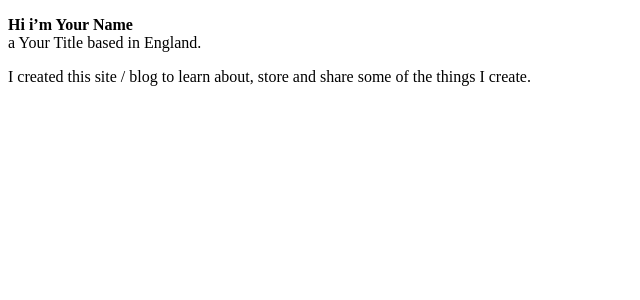
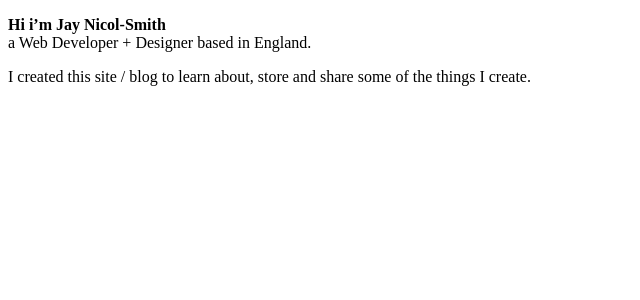
Before and after one commit to Jayziv/summer-project, a Next.js app: page / in a window 1280 px wide. Shown: the top 300 px of the page, without its empty margins (0-640 px from the left). Built offline with nearby package versions, Linux system fonts and the light colour scheme.

Commit message:
user revert

```diff
--- a/configs/user.js
+++ b/configs/user.js
@@ -1,5 +1,4 @@
-//Copy this to ../gitignore/ then enter your details TODO: add /contact details
 export const user = {
-    userName: 'Your Name',
-    occupation: 'Your Title',
+    userName: 'Jay Nicol-Smith',
+    occupation: 'Web Developer + Designer',
 };
```
